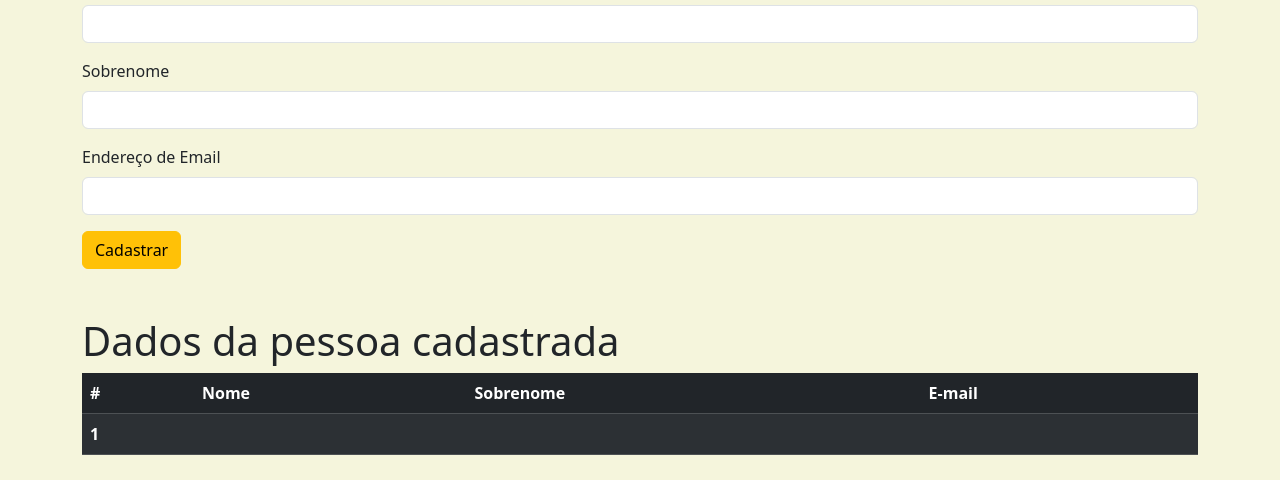
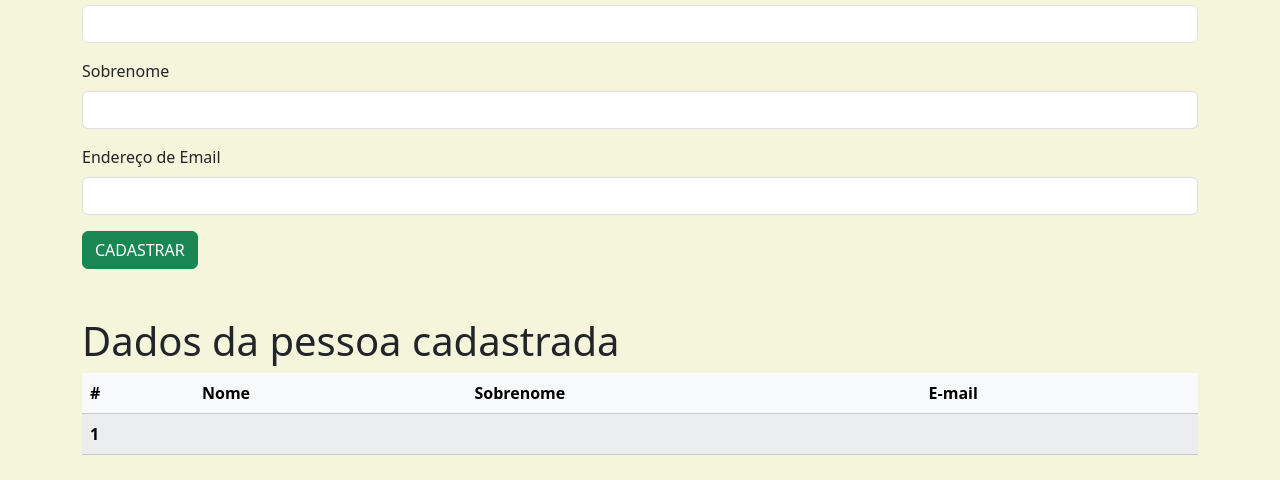
Before and after one commit to enzosiqueira/aulas_JS, a plain HTML site: page orientado_objetos_lacos/index.html in a window 1280 px wide. Shown: the part 477-957 px from the top of the page. Drawn offline with nearby package versions, Linux system fonts and the light colour scheme.

Commit message:
Add files via upload

```diff
--- a/orientado_objetos_lacos/index.html
+++ b/orientado_objetos_lacos/index.html
@@ -70,12 +70,12 @@
             <input type="text" class="form-control" id="email" aria-describedby="emailHelp">
             <div id="emailHelp" class="form-text"></div>
           </div>
-          <button class="btn btn-warning" type="submit" value="enviar" name="submit" onclick="e()">Cadastrar</button>
+          <button class="btn btn-success" type="submit" value="enviar" name="submit" onclick="e()">CADASTRAR</button>
       </form>
       <br>
       <br>
       <h1>Dados da pessoa cadastrada</h1>
-          <table class="table table-dark table-striped" >
+          <table class="table table-light table-striped" >
         <thead>
           <tr>
             <th scope="col">#</th>
```
